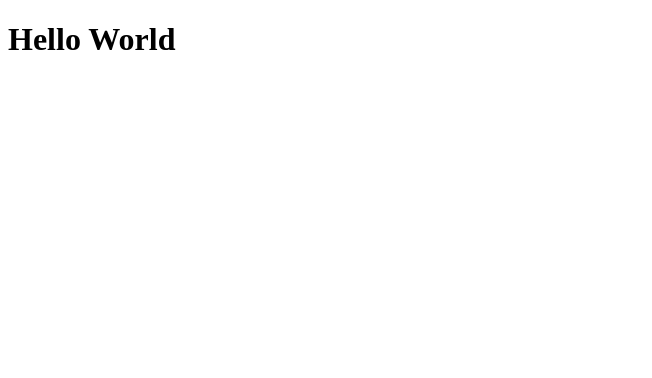
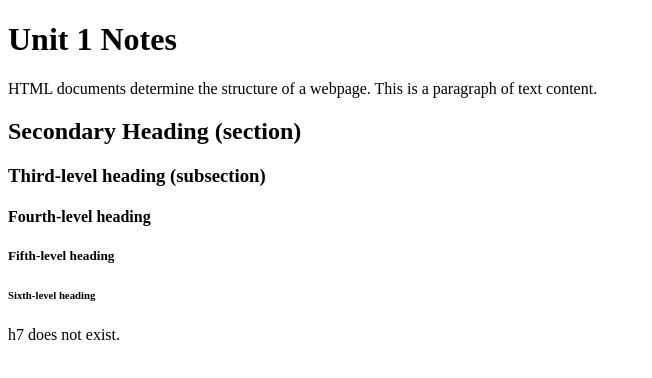
Before and after one commit to zainac2028/CS10U-Unit1-Notes, a plain HTML site: page index.html in a window 1280 px wide. Shown: the whole page, without its empty margins (0-652 px from the left). Drawn offline with Linux system fonts and the light colour scheme.

Commit message:
added headings and paragraphs

```diff
--- a/index.html
+++ b/index.html
@@ -9,9 +9,15 @@
 </head>
 
 <body>
-  <h1>Hello World</h1>
+  <h1>Unit 1 Notes</h1>
+  <p>HTML documents determine the structure of a webpage. This is a paragraph of text content.</p>
 
-
+  <h2>Secondary Heading (section)</h2>
+  <h3>Third-level heading (subsection)</h3>
+  <h4>Fourth-level heading</h4>
+  <h5>Fifth-level heading</h5>
+  <h6>Sixth-level heading</h6>
+  <h7>h7 does not exist.</h7>
 
 </body>
 </html>
```
